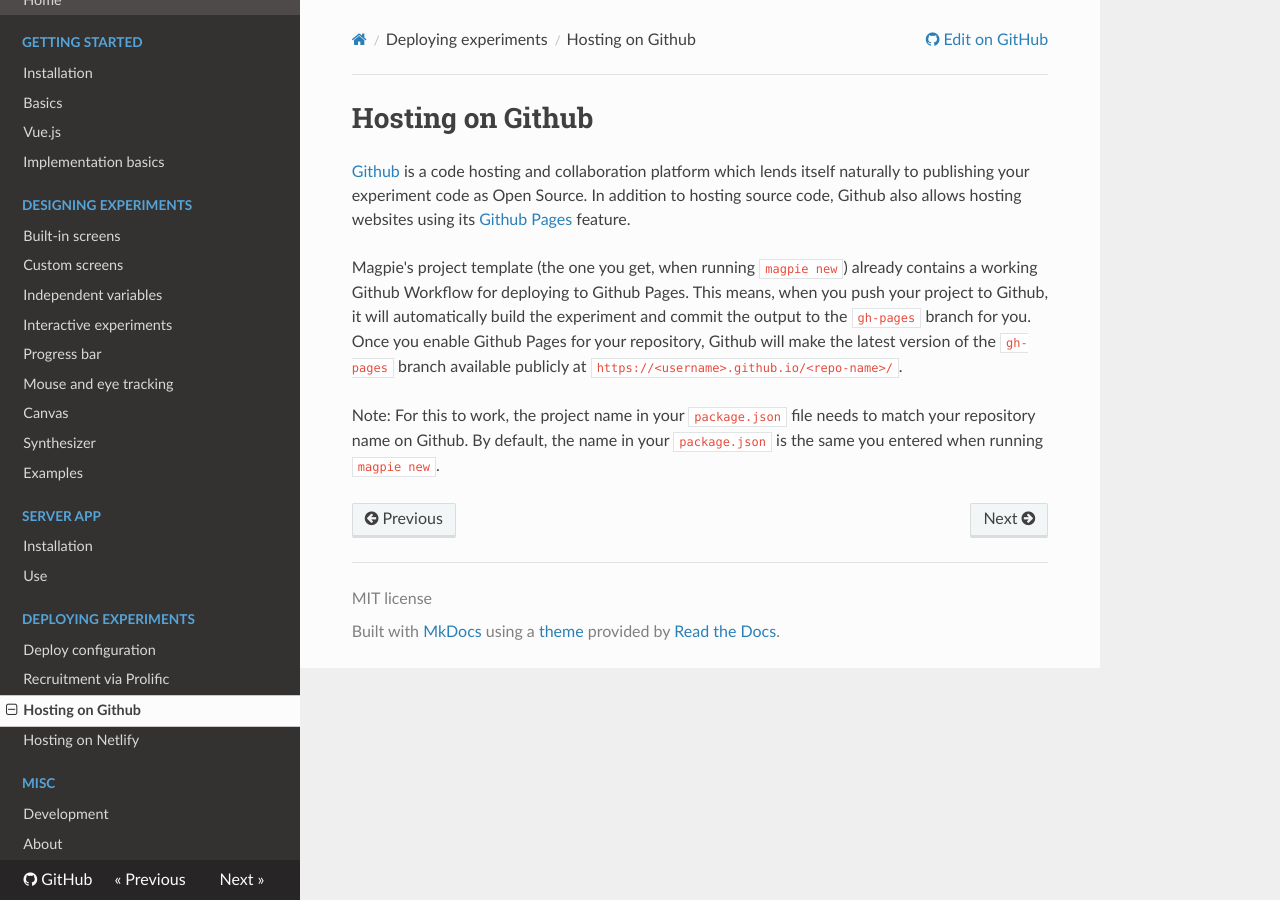
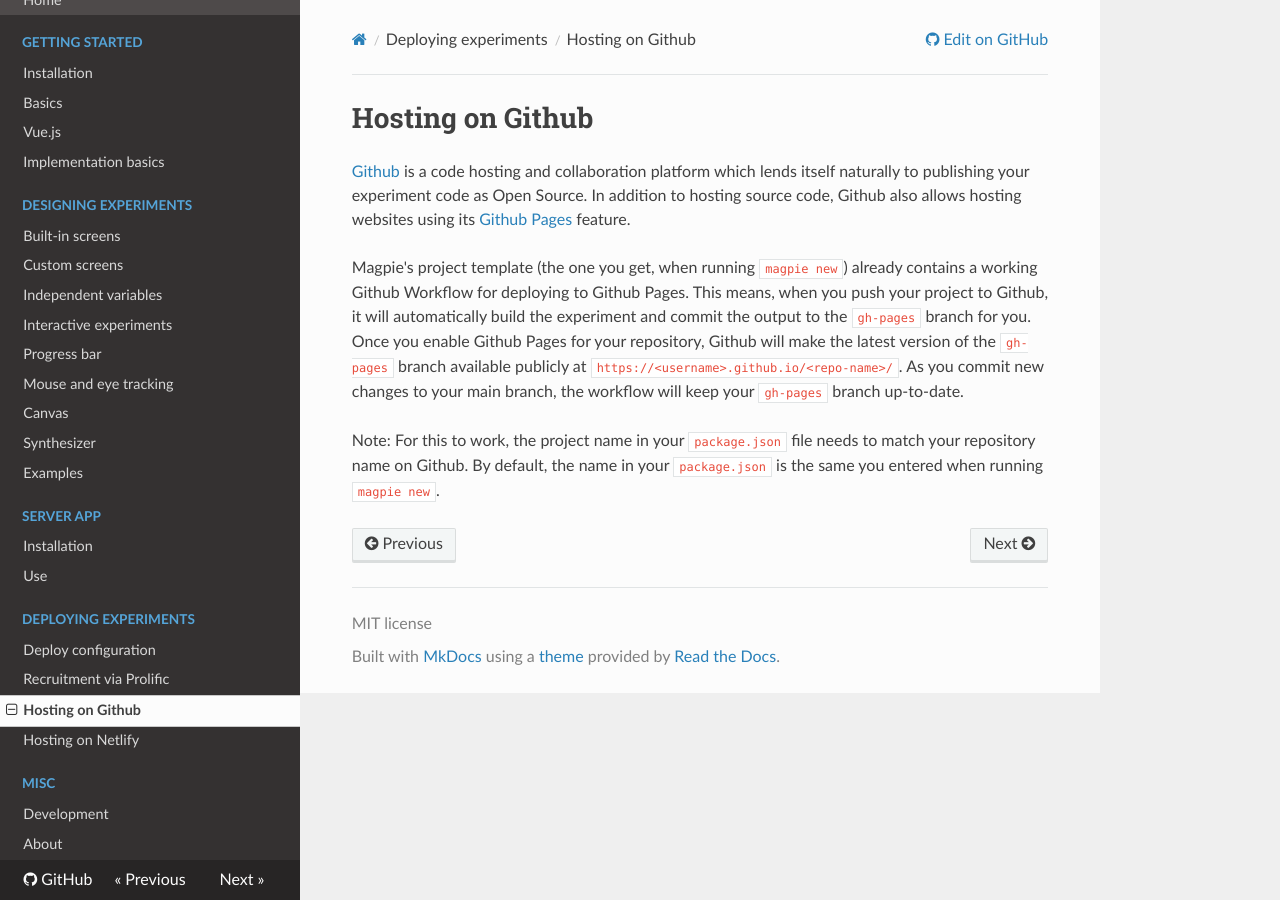
Before and after one commit to magpie-ea/magpie-v3-docs, an MkDocs documentation site: the page built from docs/03_deploying_experiments/05_hosting_on_github.md, in a window 1280 px wide. Built offline with MkDocs 1.6.1, drawn with Linux system fonts in a browser that asks for light colours.

Commit message:
Update "Hosting on Github"

```diff
--- a/docs/03_deploying_experiments/05_hosting_on_github.md
+++ b/docs/03_deploying_experiments/05_hosting_on_github.md
@@ -7,7 +7,8 @@
 Magpie's project template (the one you get, when running `magpie new`) already contains a working Github Workflow for deploying to Github Pages.
 This means, when you push your project to Github, it will automatically build the experiment and commit the output
 to the `gh-pages` branch for you. Once you enable Github Pages for your repository, Github will make the latest version of the `gh-pages`
-branch available publicly at `https://<username>.github.io/<repo-name>/`.
+branch available publicly at `https://<username>.github.io/<repo-name>/`. As you commit new changes to your main branch,
+the workflow will keep your `gh-pages` branch up-to-date.
 
 Note: For this to work, the project name in your `package.json` file needs to match your repository name on Github.
 By default, the name in your `package.json` is the same you entered when running `magpie new`.
```
